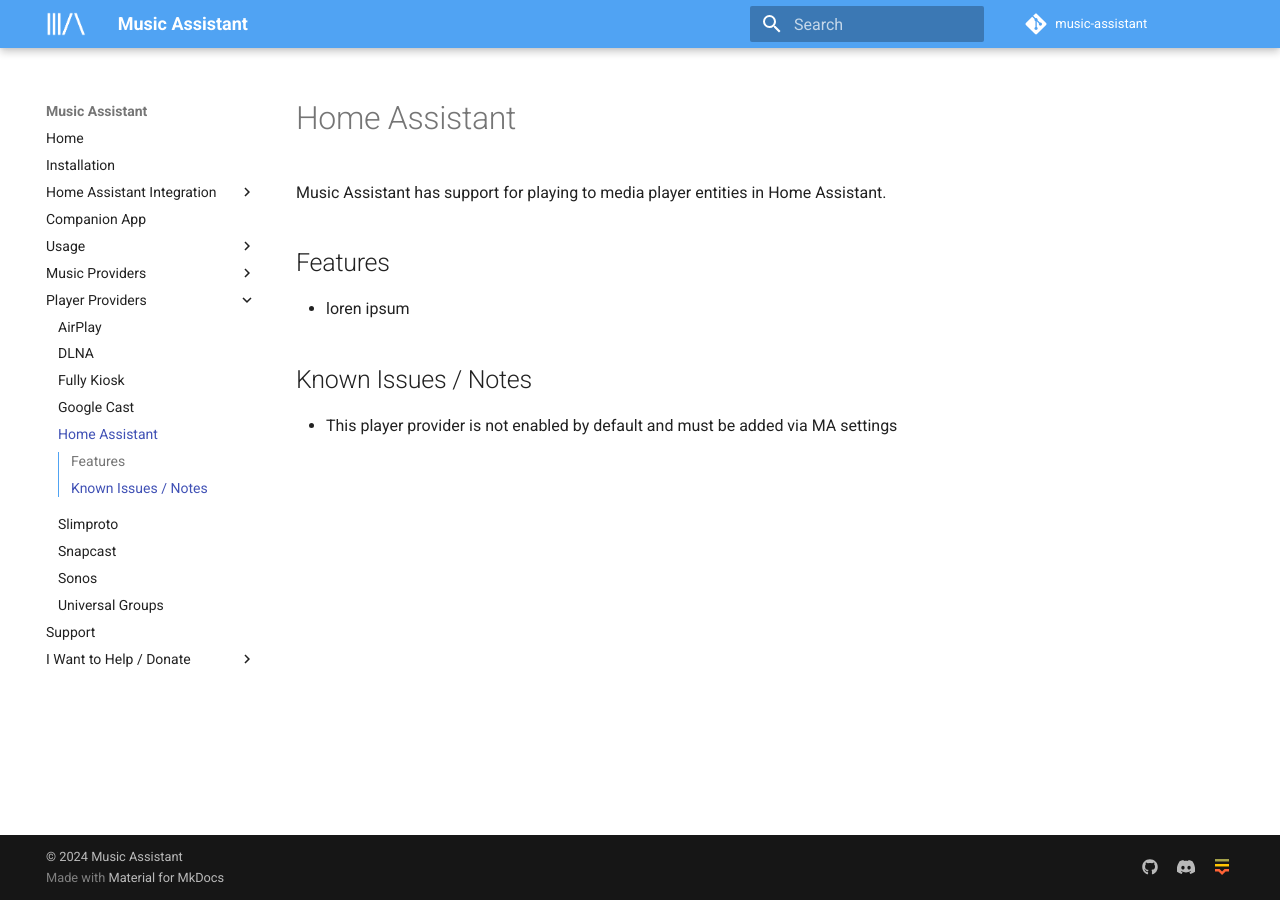
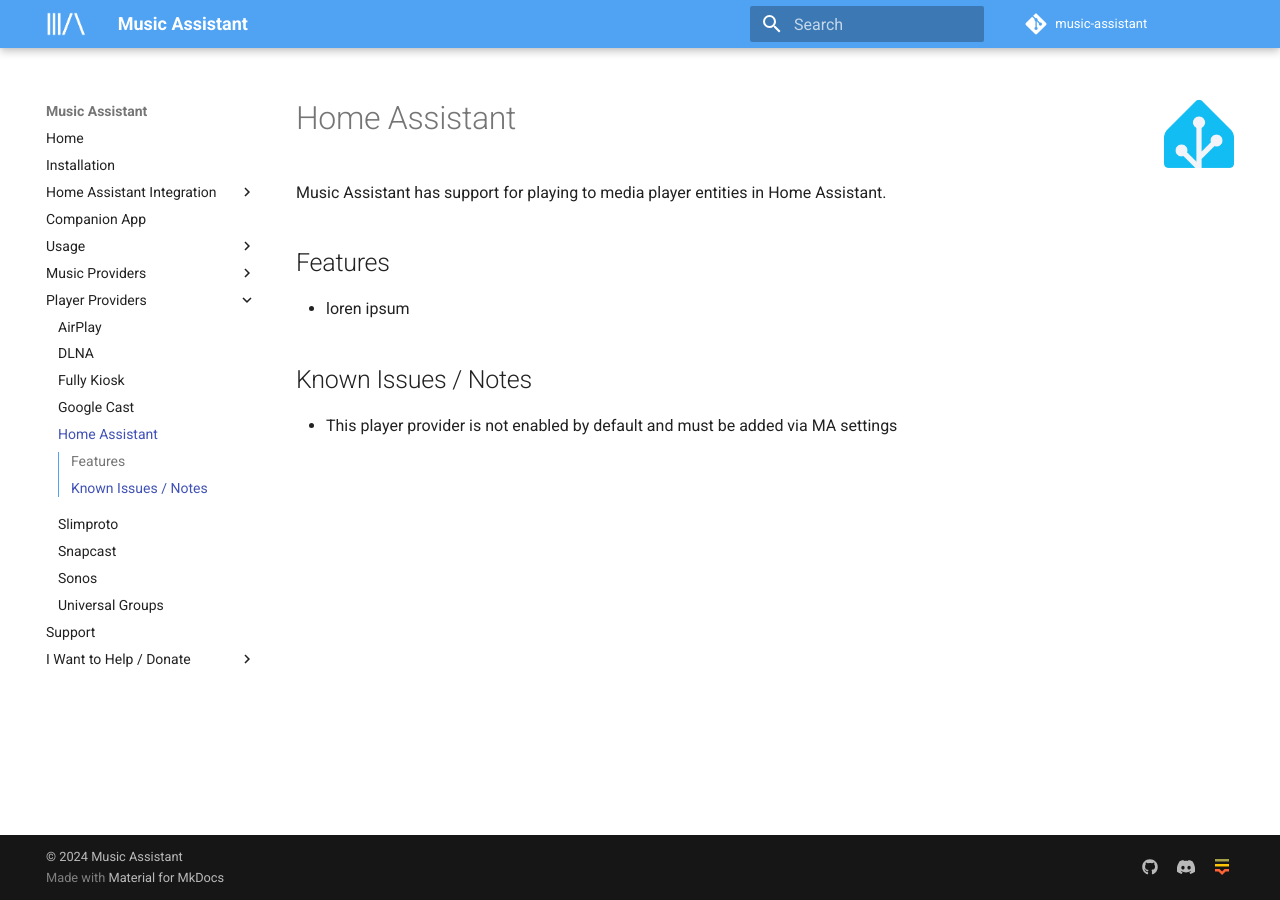
Before and after one commit to pwbriggs/music-assistant.github.io, an MkDocs documentation site: the page built from docs/player-support/ha.md, in a window 1280 px wide. Built offline with MkDocs 1.6.1 and Material for MkDocs 9.7.7, drawn with Linux system fonts in a browser that asks for light colours.

Commit message:
Add ha logo

```diff
--- a/docs/player-support/ha.md
+++ b/docs/player-support/ha.md
@@ -1,4 +1,4 @@
-# Home Assistant
+# Home Assistant ![Preview image](../assets/icons/ha-logo.png){ width=70 align=right }
 
 Music Assistant has support for playing to media player entities in Home Assistant.
 
```
